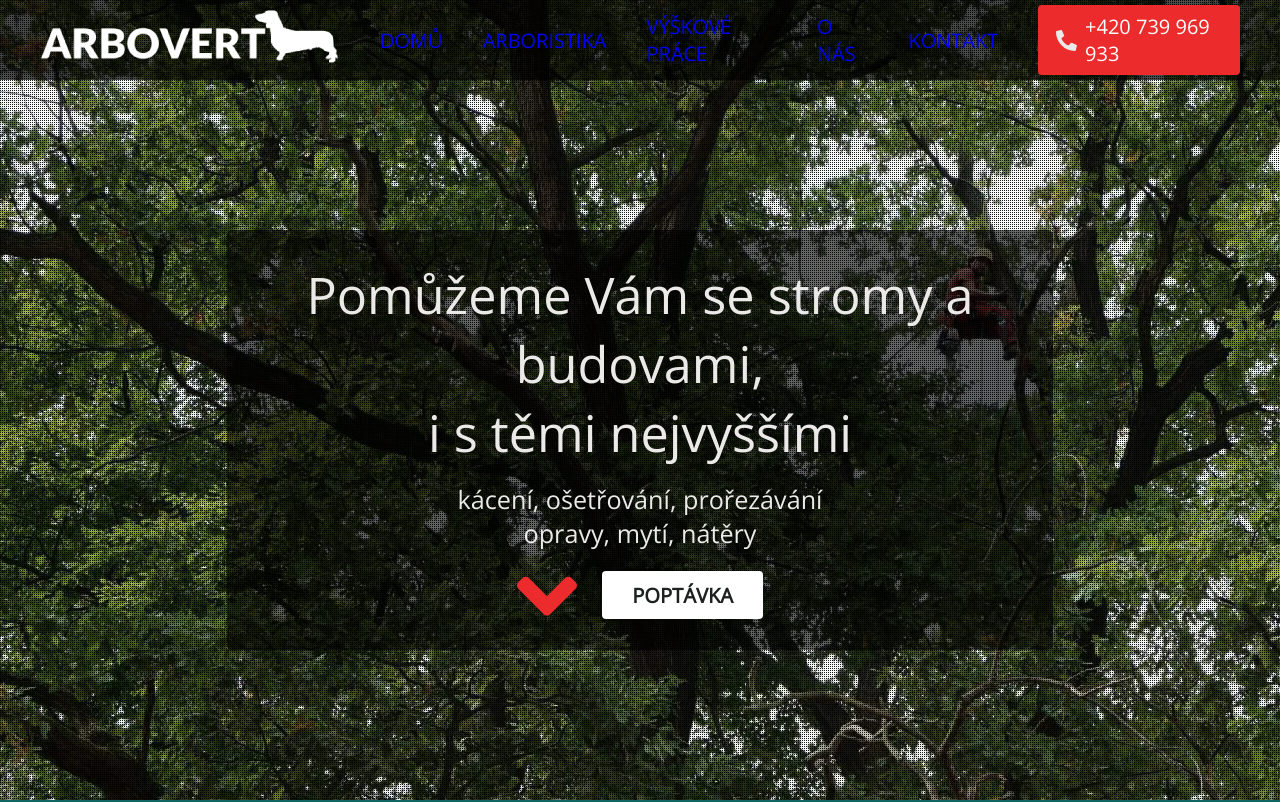
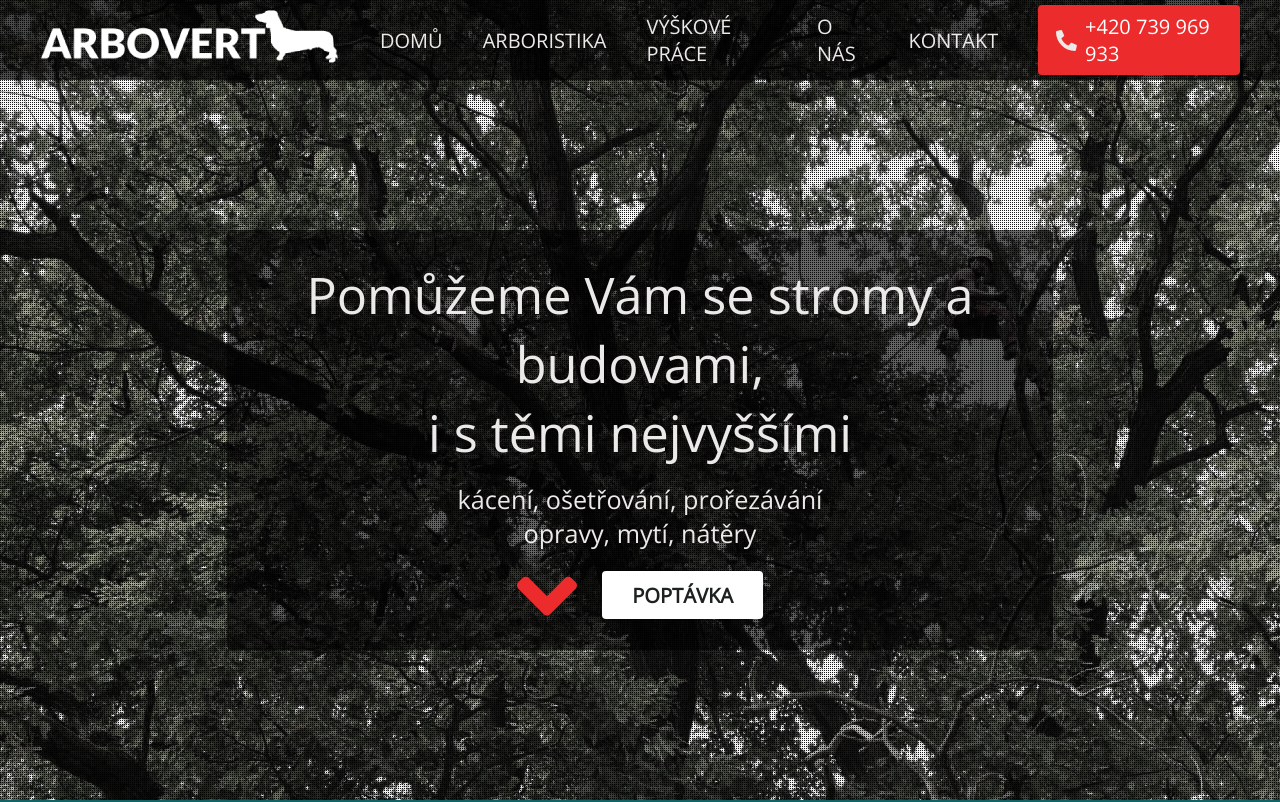
Before and after one commit to PrincAm/arbovert, a React app: page / in a window 1280 px wide. Shown: the top 802 px of the page. Built offline with nearby package versions, Linux system fonts and the light colour scheme.

Commit message:
update link color

```diff
--- a/src/styles/Header.css
+++ b/src/styles/Header.css
@@ -61,6 +61,7 @@
   text-decoration: none;
 }
 
+.Header-nav a,
 .Header-nav a:active,
 .Header-nav a:visited,
 .Header-nav a:focus {
```
